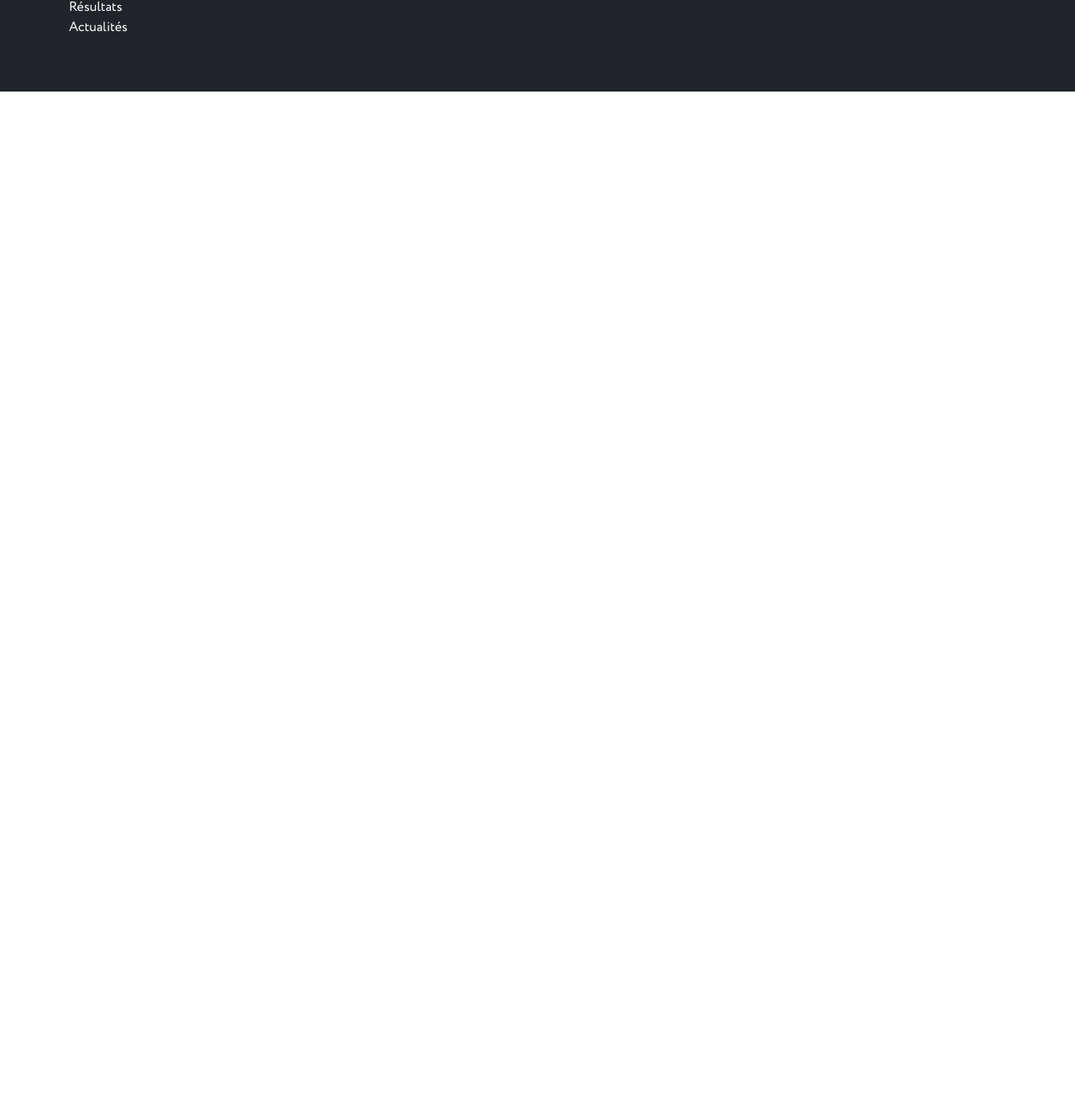
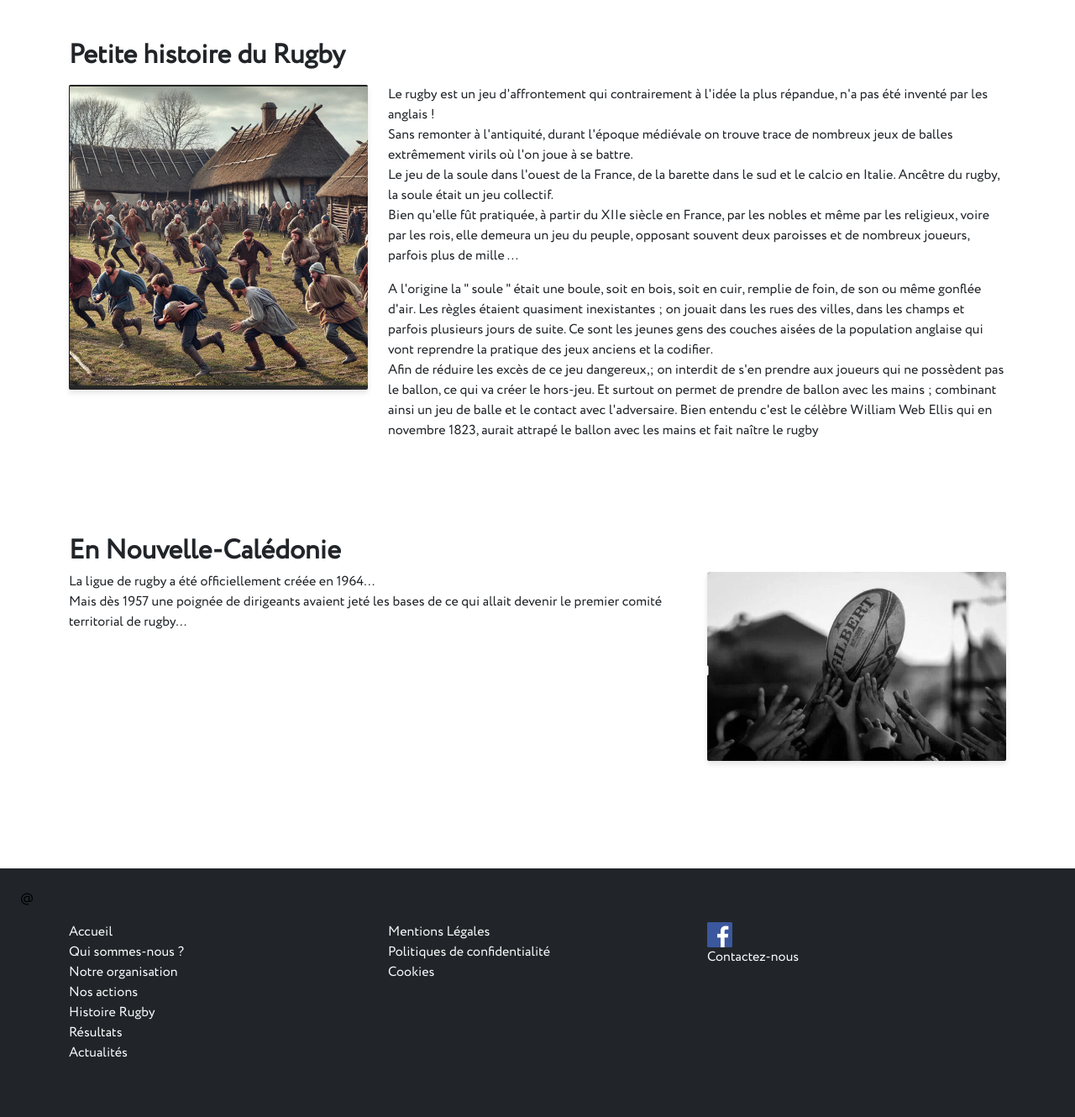
Before and after one commit to Luunagda/SAE-501-Site-pour-la-ligue-de-rugby, a PHP site: page /histoire-rugby.php in a window 1280 px wide. Shown: the part 401-1731 px from the top of the page at 84% size. Before the commit the page ends 510 px from the top, so only its background shows below. Run offline with PHP 8.4, Linux system fonts and the light colour scheme; some libraries are stand-ins or nearby versions.

Commit message:
Modifs sur article.php + début de contenu sur histoire Rugby + modif affichage des résultats dans l'ordre croissant pour avoir la dernière finale connue

```diff
--- a/histoire-rugby.php
+++ b/histoire-rugby.php
@@ -12,6 +12,7 @@
     <!-- Vos CSS personnalisés -->
     <!-- <link rel="stylesheet" href="style/index.css"> -->
     <link rel="stylesheet" href="style/css.css">
+    <link rel="stylesheet" href="style/qui-sommes-nous.css">
     <link rel="stylesheet" href="style/footer.css">
     <link rel="stylesheet" href="style/navbar.css">
 </head>
@@ -60,10 +61,51 @@
     </nav>
 
     <!-- Bloc Histoire Rugby -->
-    <div class="container mt-5 pt-5">
-        <div class="row justify-content-center" style="margin-top:5vh;">
-            <div class="col-md-8 text-center">
-                <h2 class="lastresult">Histoire Rugby</h2>
+    <div class="container pb-5">
+        <!-- Jumbotron Histoire Rugby -->
+        <div class="jumbotron p-0 text-white rounded-0 bg-dark position-relative">
+            <img src="assets/images/equipes_rugby_nc_vintage.png" alt="rugby_equipe_nc_vintage Image" class="img-fluid w-100">
+            <div class="overlay d-flex align-items-center justify-content-center">
+                <h1 class="display-4">Histoire Rugby</h1>
+            </div>
+        </div>
+
+        <!-- Petite histoire du Rugby -->
+        <div class="section  py-5">
+            <h2 class="text-left mb-3">Petite histoire du Rugby</h2>
+            <div class="row">
+                <div class="col-md-4 text-center">
+                    <img src="assets/images/illustration-soule.png" alt="illustration-soule " class="img-fluid">
+                </div>
+                <div class="col-md-8">
+                    <p>
+                        Le rugby est un jeu d'affrontement qui contrairement à l'idée la plus répandue, n'a pas été inventé par les anglais !<br>
+                        Sans remonter à l'antiquité, durant l'époque médiévale on trouve trace de nombreux jeux de balles extrêmement virils où l'on joue à se battre.<br>
+                        Le jeu de la soule dans l'ouest de la France, de la barette dans le sud et le calcio en Italie. Ancêtre du rugby, la soule était un jeu collectif. <br>
+                        Bien qu'elle fût pratiquée, à partir du XIIe siècle en France, par les nobles et même par les religieux, voire par les rois, elle demeura un jeu du peuple, opposant souvent deux paroisses et de nombreux joueurs, parfois plus de mille ... <br>
+                    </p>
+                    <p>
+                        A l'origine la " soule " était une boule, soit en bois, soit en cuir, remplie de foin, de son ou même gonflée d'air. Les règles étaient quasiment inexistantes ; on jouait dans les rues des villes, dans les champs et parfois plusieurs jours de suite. Ce sont les jeunes gens des couches aisées de la population anglaise qui vont reprendre la pratique des jeux anciens et la codifier.<br>
+                        Afin de réduire les excès de ce jeu dangereux,; on interdit de s'en prendre aux joueurs qui ne possèdent pas le ballon, ce qui va créer le hors-jeu.
+                        Et surtout on permet de prendre de ballon avec les mains ; combinant ainsi un jeu de balle et le contact avec l'adversaire.
+                        Bien entendu c'est le célèbre William Web Ellis qui en novembre 1823, aurait attrapé le ballon avec les mains et fait naître le rugby
+                    </p>
+                </div>
+            </div>
+        </div>
+        <!-- En Nouvelle-Calédonie -->
+        <div class="section py-5">
+            <h2>En Nouvelle-Calédonie</h2>
+            <div class="row">
+                <div class="col-md-8">
+                    <p>
+                        La ligue de rugby a été officiellement créée en 1964… <br>
+                        Mais dès 1957 une poignée de dirigeants avaient jeté les bases de ce qui allait devenir le premier comité territorial de rugby…
+                    </p>
+                </div>
+                <div class="col-md-4 text-center">
+                    <img src="assets/images/ballon_rugby_ensemble.jpg" alt="Nos valeurs" class="img-fluid">
+                </div>
             </div>
         </div>
     </div>
--- a/resultats.php
+++ b/resultats.php
@@ -12,7 +12,7 @@ $stmt = $pdo->query('
     LEFT JOIN club cw ON s.fk_equipeWinner = cw.id
     LEFT JOIN club cl ON s.fk_equipeLooser = cl.id
     WHERE a.active = 1
-    ORDER BY a.id DESC
+    ORDER BY a.id
 ');
 $actualites = $stmt->fetchAll(PDO::FETCH_ASSOC);
 ?>
```
Also changed, not shown: article.php (+11 -6 lines), assets/images/hdr.png (added), assets/images/illustration-soule.png (added), 1 other file.
